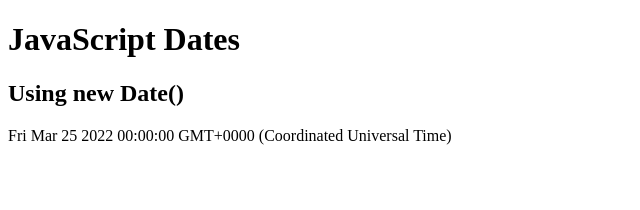
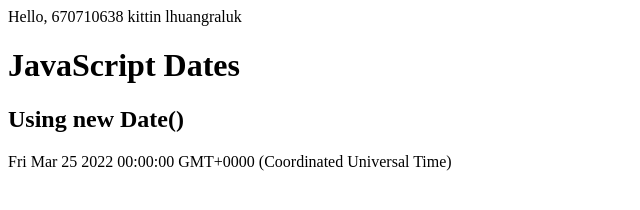
Before and after one commit to 670710638/517101_638, a plain HTML site: page index.html in a window 1280 px wide. Shown: the whole page, without its empty margins (0-640 px from the left). Drawn offline with Linux system fonts and the light colour scheme.

Commit message:
เพิ่มรหัสนศ,ชื่อ,นามสกุล

```diff
--- a/index.html
+++ b/index.html
@@ -2,6 +2,7 @@
 <html>
 <body>
 
+Hello, 670710638 kittin lhuangraluk
 <h1>JavaScript Dates</h1>
 <h2>Using new Date()</h2>
 
```
